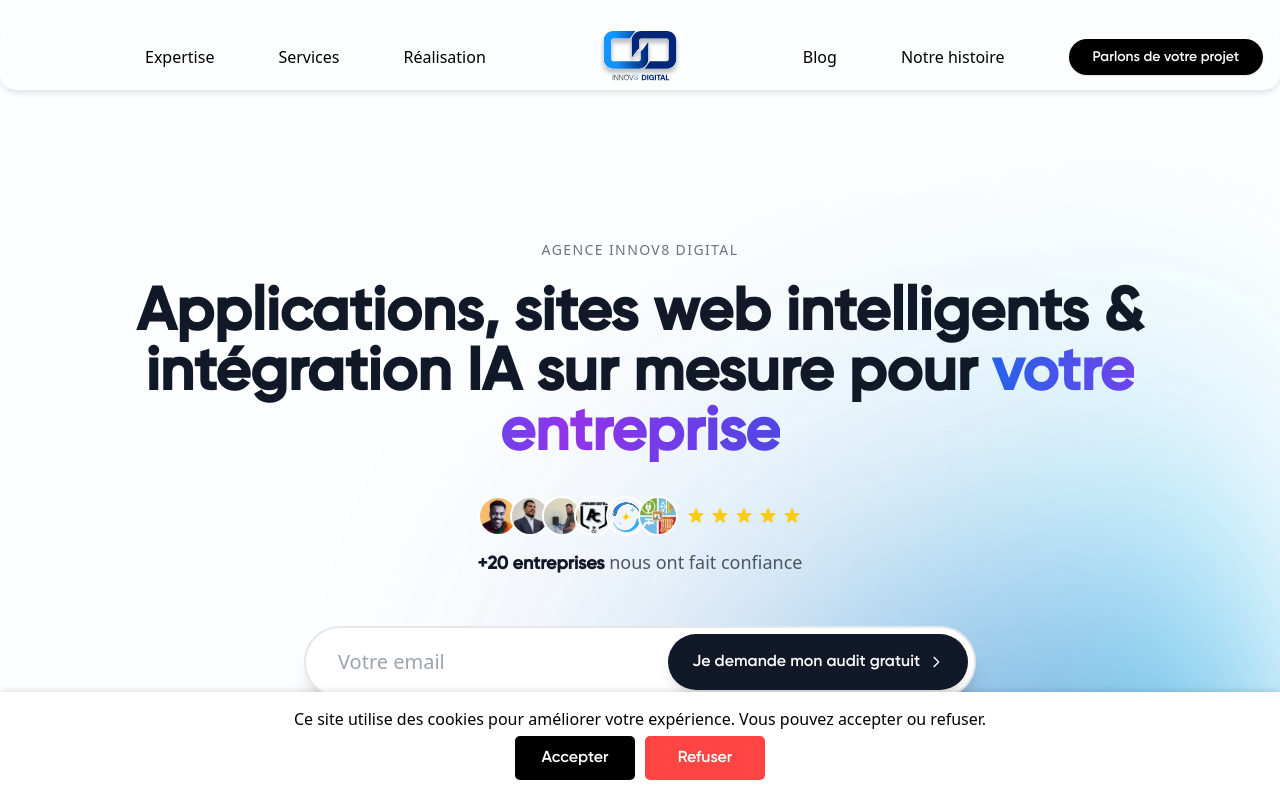
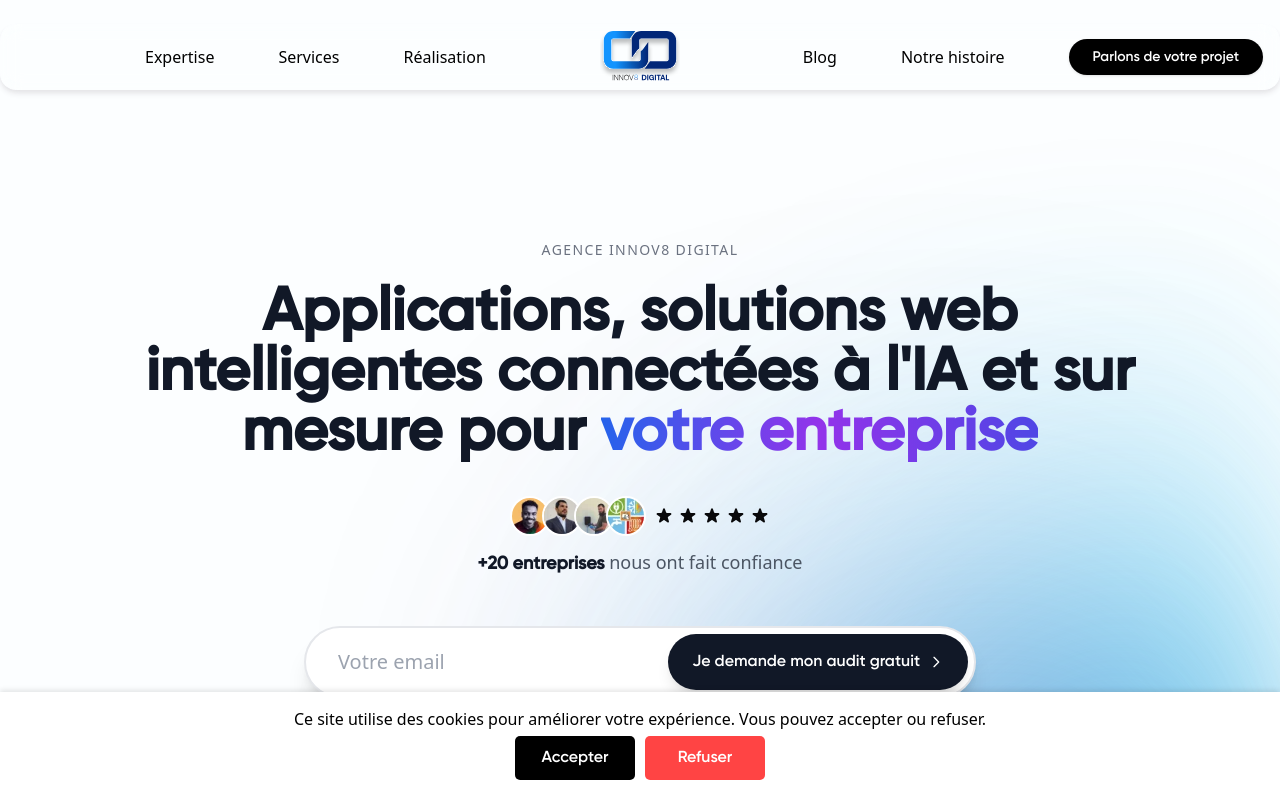
Before and after one commit to EddyBough/innov8digital, a Next.js app: page / in a window 1280 px wide. Shown: the top 800 px of the page. Built offline with nearby package versions, Linux system fonts and the light colour scheme.

Commit message:
chore: issue 222 upgrade hero section stat grid font and trust component position (fixes #222) (#223)

```diff
--- a/src/app/sections-home/Hero-section.tsx
+++ b/src/app/sections-home/Hero-section.tsx
@@ -55,7 +55,7 @@ export function HeroSection() {
               alt=""
               width={900}
               height={900}
-              className="absolute left-[30%] top-[5%] opacity-80 xl:blur-[80px] blur-[240px] object-contain"
+              className="absolute left-[30%] top-[5%] opacity-80 blur-[60px] sm:blur-[80px] lg:blur-[80px] xl:blur-[80px] object-contain"
               priority
             />
 
@@ -65,7 +65,7 @@ export function HeroSection() {
               alt=""
               width={900}
               height={900}
-              className="absolute right-[5%] top-[10%] opacity-60 xl:blur-[120px] blur-[240px] object-contain"
+              className="absolute right-[5%] top-[10%] opacity-60 blur-[80px] sm:blur-[100px] lg:blur-[120px] xl:blur-[120px] object-contain"
               loading="lazy"
             />
           </div>
@@ -84,8 +84,8 @@ export function HeroSection() {
             {/* Main Headline */}
             <AnimatedText className="" delay={0.2} y={30}>
               <h1 className="text-2xl sm:text-3xl md:text-4xl lg:text-5xl xl:text-6xl font-black text-gray-900 mb-6 sm:mb-8 leading-tight">
-                Applications, sites web intelligents & intégration IA sur mesure
-                pour{" "}
+                Applications, solutions web intelligentes connectées à l&apos;IA
+                et sur mesure pour{" "}
                 <span className="bg-gradient-to-r from-blue-600 via-purple-600 to-indigo-600 bg-clip-text text-transparent">
                   votre entreprise
                 </span>
@@ -193,8 +193,7 @@ export function HeroSection() {
               className="text-gray-500 text-sm sm:text-base"
               delay={0.6}
             >
-              Consultation 1 heure gratuite • Inscription à notre newsletter pro
-              • 0 spams garantis
+              Inscription à notre newsletter conseil • 0 spams garantis
             </AnimatedText>
           </div>
         </div>
--- a/src/app/sections-home/TestimonialsSection.tsx
+++ b/src/app/sections-home/TestimonialsSection.tsx
@@ -21,7 +21,7 @@ export function TestimonialsSection() {
         </h2>
         <p className="text-lg text-gray-600 max-w-2xl mx-auto xl:mt-[-50px] mt-[-20px]">
           Découvrez quelques retours de nos clients sur leurs projets digitaux
-          réalisés avec Innov8 Digital.
+          réalisés avec INNOV8 Digital.
         </p>
       </div>
 
--- a/src/app/sections-home/components/ProcessHeader.tsx
+++ b/src/app/sections-home/components/ProcessHeader.tsx
@@ -27,7 +27,7 @@ export default function ProcessHeader({
       </h2>
       <p className="text-base sm:text-lg xl:text-xl text-gray-600 leading-relaxed mb-8">
         Vous ne serez jamais seul. On vous accompagne à chaque étape pour créer
-        la solution digitale qui vous permettra de scaler.
+        la solution ultime qui vous permettra de scaler.
       </p>
 
       {/* CTA Button - Desktop only */}
--- a/src/components/ui/StatsGrid.tsx
+++ b/src/components/ui/StatsGrid.tsx
@@ -38,7 +38,7 @@ export function StatsGrid() {
           animate={{ opacity: 1, y: 0 }}
           transition={{ duration: 0.8, delay: 1.4 + index * 0.1 }}
         >
-          <div className="text-2xl sm:text-3xl lg:text-4xl font-black text-blue-800 mb-3 sm:mb-4 flex items-center justify-center gap-2 sm:gap-3">
+          <div className="text-2xl sm:text-3xl lg:text-4xl font-black text-black mb-3 sm:mb-4 flex items-center justify-center gap-2 sm:gap-3">
             {stat.value}
             {stat.icon}
           </div>
--- a/src/components/ui/animated-tooltip.tsx
+++ /dev/null
@@ -1,107 +0,0 @@
-"use client";
-
-import React, { useState, useRef } from "react";
-import {
-  motion,
-  useTransform,
-  AnimatePresence,
-  useMotionValue,
-  useSpring,
-} from "framer-motion";
-import Image from "next/image";
-import { cn } from "@/lib/utils";
-
-export const AnimatedTooltip = ({
-  items,
-}: {
-  items: {
-    id: number;
-    name: string;
-    designation: string;
-    image: string;
-  }[];
-}) => {
-  const [hoveredIndex, setHoveredIndex] = useState<number | null>(null);
-  const springConfig = { stiffness: 100, damping: 15 };
-  const x = useMotionValue(0);
-  const animationFrameRef = useRef<number | null>(null);
-
-  const rotate = useSpring(
-    useTransform(x, [-100, 100], [-45, 45]),
-    springConfig
-  );
-  const translateX = useSpring(
-    useTransform(x, [-100, 100], [-50, 50]),
-    springConfig
-  );
-
-  const handleMouseMove = (event: React.MouseEvent<HTMLImageElement>) => {
-    if (animationFrameRef.current) {
-      cancelAnimationFrame(animationFrameRef.current);
-    }
-
-    animationFrameRef.current = requestAnimationFrame(() => {
-      const target = event.target as HTMLElement;
-      const halfWidth = target.offsetWidth / 2;
-      x.set(event.nativeEvent.offsetX - halfWidth);
-    });
-  };
-
-  return (
-    <>
-      {items.map((item) => (
-        <div
-          className="group relative -mr-2"
-          key={item.name}
-          onMouseEnter={() => setHoveredIndex(item.id)}
-          onMouseLeave={() => setHoveredIndex(null)}
-        >
-          <AnimatePresence>
-            {hoveredIndex === item.id && (
-              <motion.div
-                initial={{ opacity: 0, y: 20, scale: 0.6 }}
-                animate={{
-                  opacity: 1,
-                  y: 0,
-                  scale: 1,
-                  transition: {
-                    type: "spring",
-                    stiffness: 260,
-                    damping: 10,
-                  },
-                }}
-                exit={{ opacity: 0, y: 20, scale: 0.6 }}
-                style={{
-                  translateX: translateX,
-                  rotate: rotate,
-                  whiteSpace: "nowrap",
-                }}
-                className="absolute -top-16 left-1/2 z-50 flex -translate-x-1/2 flex-col items-center justify-center rounded-md bg-black px-4 py-2 text-xs shadow-xl"
-              >
-                <div className="absolute inset-x-10 -bottom-px z-30 h-px w-[20%] bg-gradient-to-r from-transparent via-emerald-500 to-transparent" />
-                <div className="absolute -bottom-px left-10 z-30 h-px w-[40%] bg-gradient-to-r from-transparent via-sky-500 to-transparent" />
-                <div className="relative z-30 text-base font-bold text-white">
-                  {item.name}
-                </div>
-                <div className="text-xs text-white">{item.designation}</div>
-              </motion.div>
-            )}
-          </AnimatePresence>
-          <Image
-            onMouseMove={handleMouseMove}
-            height={40}
-            width={40}
-            src={item.image}
-            alt={item.name}
-            className={cn(
-              "relative !m-0 h-10 w-10 rounded-full border-2 border-white object-cover object-top !p-0 transition duration-500",
-              "group-hover:z-30 group-hover:scale-105"
-            )}
-            loading="lazy"
-            quality={85}
-          />
-        </div>
-      ))}
-    </>
-  );
-};
--- a/src/components/ui/client-social-proof.tsx
+++ b/src/components/ui/client-social-proof.tsx
@@ -1,5 +1,5 @@
-import { AnimatedTooltip } from "./animated-tooltip";
-import { clientsForTooltip } from "@/data/clients-tooltip";
+import Image from "next/image";
+import { clientsSocialProof } from "@/data/clients-social-proof";
 
 interface ClientSocialProofProps {
   className?: string;
@@ -11,47 +11,67 @@ export const ClientSocialProof: React.FC<ClientSocialProofProps> = ({
   return (
     <div className={`flex flex-col items-center justify-center ${className}`}>
       {/* Avatars clients avec étoiles */}
-      <div className="flex items-center justify-center gap-4 mb-3">
+      <div className="flex items-center justify-center gap-2 sm:gap-3 lg:gap-4 mb-2 sm:mb-3">
         <div
           className="flex justify-center items-center"
           role="group"
           aria-label="Nos clients qui nous font confiance"
         >
-          <AnimatedTooltip items={clientsForTooltip} />
+          {/* Avatars statiques - simple et efficace */}
+          {clientsSocialProof.map((client) => (
+            <div
+              key={client.name}
+              className="relative -mr-1 sm:-mr-2"
+              title={`${client.name} - ${client.company}`}
+            >
+              <Image
+                src={client.avatar}
+                alt={`${client.name} de ${client.company}`}
+                width={32}
+                height={32}
+                className="h-6 w-6 sm:h-8 sm:w-8 lg:h-10 lg:w-10 rounded-full border-2 border-white object-cover transition-transform duration-200 hover:scale-105"
+                loading="lazy"
+                quality={85}
+              />
+            </div>
+          ))}
         </div>
 
         {/* 5 étoiles - SVG statique */}
-        <div className="flex items-center gap-1" aria-label="5 étoiles sur 5">
+        <div
+          className="flex items-center gap-0.5 sm:gap-1"
+          aria-label="5 étoiles sur 5"
+        >
           <svg
-            className="w-5 h-5 text-yellow-400 fill-current"
+            className="w-3 h-3 sm:w-4 sm:h-4 lg:w-5 lg:h-5 text-black-400 fill-current"
             viewBox="0 0 20 20"
             aria-hidden="true"
           >
             <path d="M9.049 2.927c.3-.921 1.603-.921 1.902 0l1.07 3.292a1 1 0 00.95.69h3.462c.969 0 1.371 1.24.588 1.81l-2.8 2.034a1 1 0 00-.364 1.118l1.07 3.292c.3.921-.755 1.688-1.54 1.118l-2.8-2.034a1 1 0 00-1.175 0l-2.8 2.034c-.784.57-1.838-.197-1.539-1.118l1.07-3.292a1 1 0 00-.364-1.118L2.98 8.72c-.783-.57-.38-1.81.588-1.81h3.461a1 1 0 00.951-.69l1.07-3.292z" />
           </svg>
           <svg
-            className="w-5 h-5 text-yellow-400 fill-current"
+            className="w-3 h-3 sm:w-4 sm:h-4 lg:w-5 lg:h-5 text-black-400 fill-current"
             viewBox="0 0 20 20"
             aria-hidden="true"
           >
             <path d="M9.049 2.927c.3-.921 1.603-.921 1.902 0l1.07 3.292a1 1 0 00.95.69h3.462c.969 0 1.371 1.24.588 1.81l-2.8 2.034a1 1 0 00-.364 1.118l1.07 3.292c.3.921-.755 1.688-1.54 1.118l-2.8-2.034a1 1 0 00-1.175 0l-2.8 2.034c-.784.57-1.838-.197-1.539-1.118l1.07-3.292a1 1 0 00-.364-1.118L2.98 8.72c-.783-.57-.38-1.81.588-1.81h3.461a1 1 0 00.951-.69l1.07-3.292z" />
           </svg>
           <svg
-            className="w-5 h-5 text-yellow-400 fill-current"
+            className="w-3 h-3 sm:w-4 sm:h-4 lg:w-5 lg:h-5 text-black-400 fill-current"
             viewBox="0 0 20 20"
             aria-hidden="true"
           >
             <path d="M9.049 2.927c.3-.921 1.603-.921 1.902 0l1.07 3.292a1 1 0 00.95.69h3.462c.969 0 1.371 1.24.588 1.81l-2.8 2.034a1 1 0 00-.364 1.118l1.07 3.292c.3.921-.755 1.688-1.54 1.118l-2.8-2.034a1 1 0 00-1.175 0l-2.8 2.034c-.784.57-1.838-.197-1.539-1.118l1.07-3.292a1 1 0 00-.364-1.118L2.98 8.72c-.783-.57-.38-1.81.588-1.81h3.461a1 1 0 00.951-.69l1.07-3.292z" />
           </svg>
           <svg
-            className="w-5 h-5 text-yellow-400 fill-current"
+            className="w-3 h-3 sm:w-4 sm:h-4 lg:w-5 lg:h-5 text-black-400 fill-current"
             viewBox="0 0 20 20"
             aria-hidden="true"
           >
             <path d="M9.049 2.927c.3-.921 1.603-.921 1.902 0l1.07 3.292a1 1 0 00.95.69h3.462c.969 0 1.371 1.24.588 1.81l-2.8 2.034a1 1 0 00-.364 1.118l1.07 3.292c.3.921-.755 1.688-1.54 1.118l-2.8-2.034a1 1 0 00-1.175 0l-2.8 2.034c-.784.57-1.838-.197-1.539-1.118l1.07-3.292a1 1 0 00-.364-1.118L2.98 8.72c-.783-.57-.38-1.81.588-1.81h3.461a1 1 0 00.951-.69l1.07-3.292z" />
           </svg>
           <svg
-            className="w-5 h-5 text-yellow-400 fill-current"
+            className="w-3 h-3 sm:w-4 sm:h-4 lg:w-5 lg:h-5 text-black-400 fill-current"
             viewBox="0 0 20 20"
             aria-hidden="true"
           >
@@ -61,7 +81,7 @@ export const ClientSocialProof: React.FC<ClientSocialProofProps> = ({
       </div>
 
       {/* Texte explicatif en dessous */}
-      <p className="text-gray-600 text-base sm:text-lg font-medium text-center">
+      <p className="text-gray-600 text-sm sm:text-base lg:text-lg font-medium text-center">
         <span className="text-gray-900 font-bold">+20 entreprises</span> nous
         ont fait confiance
       </p>
--- /dev/null
+++ b/src/data/clients-social-proof.ts
@@ -0,0 +1,29 @@
+// Clients pour le ClientSocialProof - séparé du composant (principe DRY)
+export interface ClientSocialProofItem {
+  name: string;
+  company: string;
+  avatar: string;
+}
+
+export const clientsSocialProof: ClientSocialProofItem[] = [
+  {
+    name: "Fahari Hamada Sidi",
+    company: "MKL Devops",
+    avatar: "/img/fahari-pic.webp",
+  },
+  {
+    name: "Rémi Tabourel",
+    company: "MP Solutions",
+    avatar: "/img/remi-pic.webp",
+  },
+  {
+    name: "Baptiste Hennecart",
+    company: "AIM Services",
+    avatar: "/img/baptiste-pic.webp",
+  },
+  {
+    name: "Vincent Rispoli",
+    company: "Provence Tech",
+    avatar: "/img/provencetech.webp",
+  },
+];
--- a/src/data/clients-tooltip.ts
+++ /dev/null
@@ -1,9 +0,0 @@
-import { testimonials } from "./testimonials";
-
-// Transformation of testimonials for the AnimatedTooltip format
-export const clientsForTooltip = testimonials.map((testimonial, index) => ({
-  id: index + 1,
-  name: testimonial.name,
-  designation: testimonial.company,
-  image: testimonial.avatar || "/img/default-avatar.webp",
-}));
```
